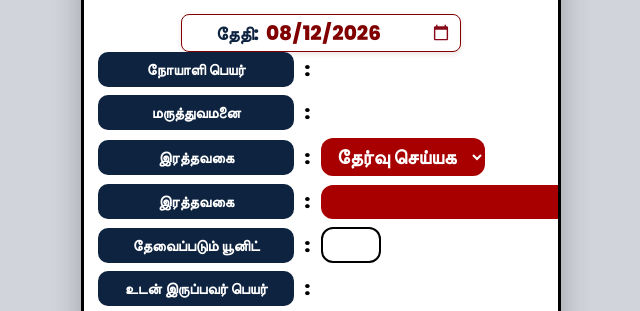
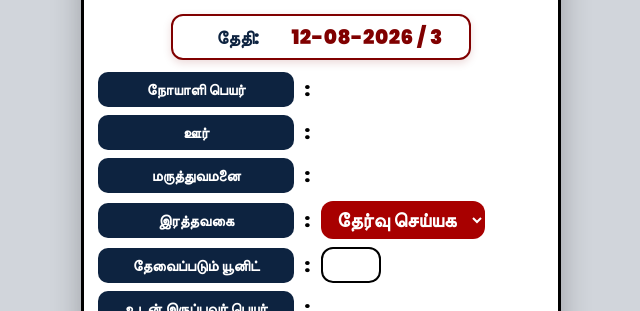
Before and after one commit to TNTJthanjaisouth/BloodRequestPoster, a plain HTML site: page index.html in a window 1280 px wide. Shown: the part 228-539 px from the top of the page, without its empty margins (319-959 px from the left). Drawn offline with nearby package versions, Linux system fonts and the light colour scheme; a web font is replaced by a local one.

Commit message:
Update index.html

```diff
--- a/index.html
+++ b/index.html
@@ -77,75 +77,47 @@
         }
 
         /* Date Box */
-        /* Date Box Container - Margin removed */
         .date-highlight-container {
             display: flex;
             justify-content: center;
             align-items: center;
-			margin: 0; /* Removed margin */
+            margin: 0 auto 12px;
             width: 100%;
         }
 
-		/* 1. Compact Outer Container */
         .date-highlight-box {
             display: inline-flex;
             align-items: center;
             justify-content: center;
-			gap: 6px; /* Tightened space between icon and text */
+            gap: 8px;
             background: #ffffff;
-			border: 1.5px solid #800000; /* Thinner border keeps overall height small */
-			border-radius: 8px;
-			padding: 2px 8px; /* Reduced vertical padding */
-			height: 38px; /* Strict height limit to prevent the box from expanding */
-			box-shadow: 0 2px 5px rgba(100, 0, 0, 0.12);
+            border: 2.5px solid #800000;
+            border-radius: 12px;
+            padding: 6px 18px;
+            box-shadow: 0 3px 8px rgba(128, 0, 0, 0.15);
             max-width: 100%;
-			box-sizing: border-box;
         }
 
-		/* 2. Target the actual <input> inside the box */
-		.date-highlight-box input[type="date"],
-		.date-highlight-box input {
-			font-size: 20px; /* Big date text */
-			font-weight: 800;
-			color: #800000;
-			border: none; /* Removes double border inside the container */
-			background: transparent;
-			outline: none;
-			padding: 0;
-			margin: 0;
-			line-height: 1;
-			height: 100%;
-		}
-
-		/* 3. Compact Calendar Icon */
-		.date-highlight-box input::-webkit-calendar-picker-indicator {
-			cursor: pointer;
-			width: 18px;
-			height: 18px;
-			margin: 0;
-			filter: invert(12%) sepia(85%) saturate(5000%) hue-rotate(345deg) brightness(60%) contrast(100%); /* Matches #800000 color */
-		}
-
-		/* Tamil Label remains at its original size */
         .date-highlight-label {
             display: flex;
             align-items: center;
             gap: 6px;
-			font-size: 18px; /* Kept standard label size */
+            font-size: 18px;
             font-weight: 800;
             color: #0d2340;
             white-space: nowrap;
         }
 
-		/* Updated Media Query for Mobile Responsiveness */
-		@media (max-width: 420px) {
-			.date-highlight-label {
-				font-size: 18px;
-			}
-
         .date-highlight-input {
-				font-size: 18px;
-			}
+            border: none;
+            outline: none;
+            font-size: 20px;
+            font-weight: 900;
+            color: #800000;
+            background: transparent;
+            width: 160px;
+            text-align: left;
+            letter-spacing: 0.5px;
         }
 
         /* Detail Rows */
@@ -337,14 +309,27 @@
                 <div class="date-highlight-box">
                     <span class="date-highlight-label">
                         <svg width="20" height="20" viewBox="0 0 24 24" fill="none" stroke="#0d2340" stroke-width="2.5" stroke-linecap="round" stroke-linejoin="round"></svg>தேதி:
+						<rect x="3" y="4" width="18" height="18" rx="2" ry="2"></rect>
+						<line x1="16" y1="2" x2="16" y2="6"></line>
+						<line x1="8" y1="2" x2="8" y2="6"></line>
+						<line x1="3" y1="10" x2="21" y2="10"></line>
 					</span>
-                    <input type="date" class="date-highlight-input" id="posterDate" value="2026-08-12">
+                    <input type="text" class="date-highlight-input" value="12-08-2026 / 3">
                 </div>
             </div>
 
             <!-- Detail Rows -->
             <div class="row-item">
                 <div class="label-pill">நோயாளி பெயர்</div>
+                <div class="colon-mark">:</div>
+                <div class="value-box">
+                    <input type="text" class="value-input" value=" ">
+                </div>
+            </div>
+
+
+            <div class="row-item">
+                <div class="label-pill">ஊர் </div>
                 <div class="colon-mark">:</div>
                 <div class="value-box">
                     <input type="text" class="value-input" value=" ">
@@ -383,14 +368,6 @@
 						<option value="A2B-">A2B-</option>
 						<option value="Bombay">Bombay</option>
 					</select>
-				</div>
-			</div>
-
-            <div class="row-item">
-                <div class="label-pill">இரத்தவகை</div>
-                <div class="colon-mark">:</div>
-                <div class="value-box">
-                    <input type="text" class="value-input blood-group-badge" value=" ">
 				</div>
 			</div>
 
```
Lines whose indentation alone changed are shown as unchanged.
